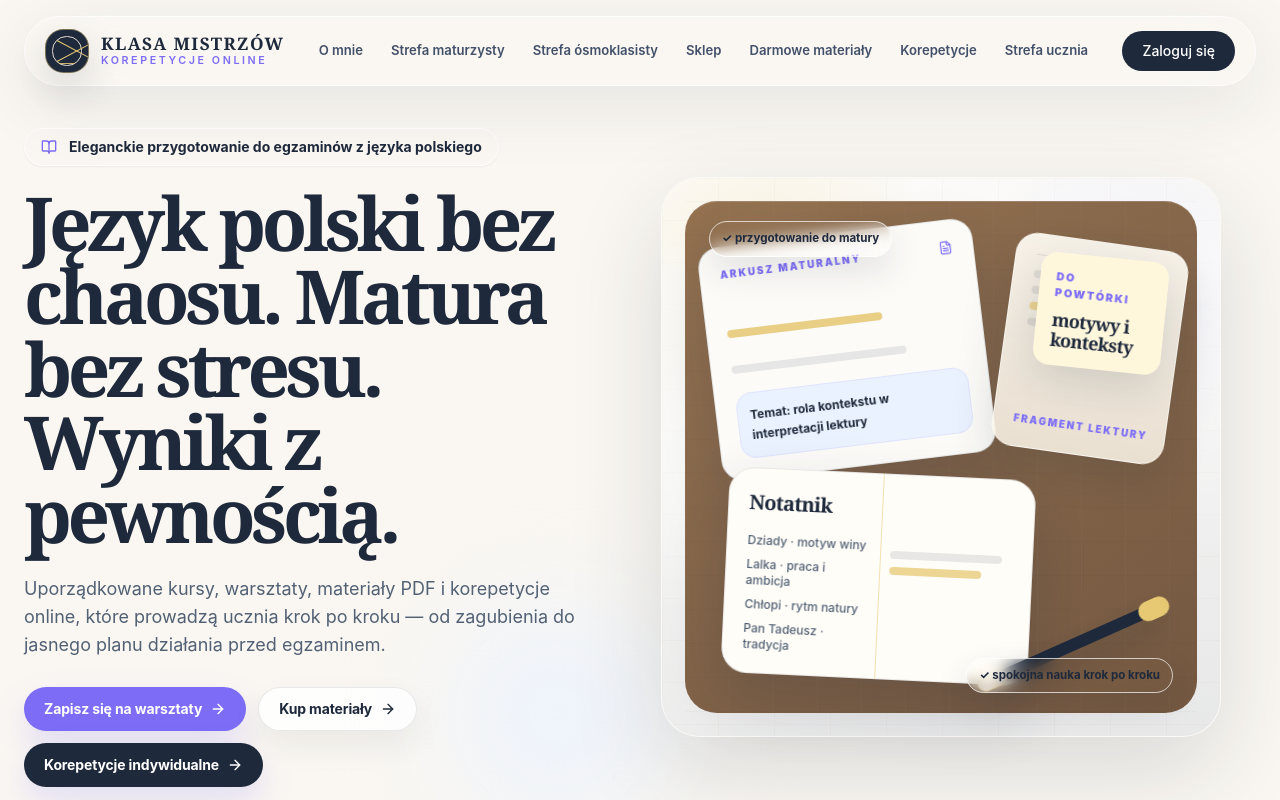
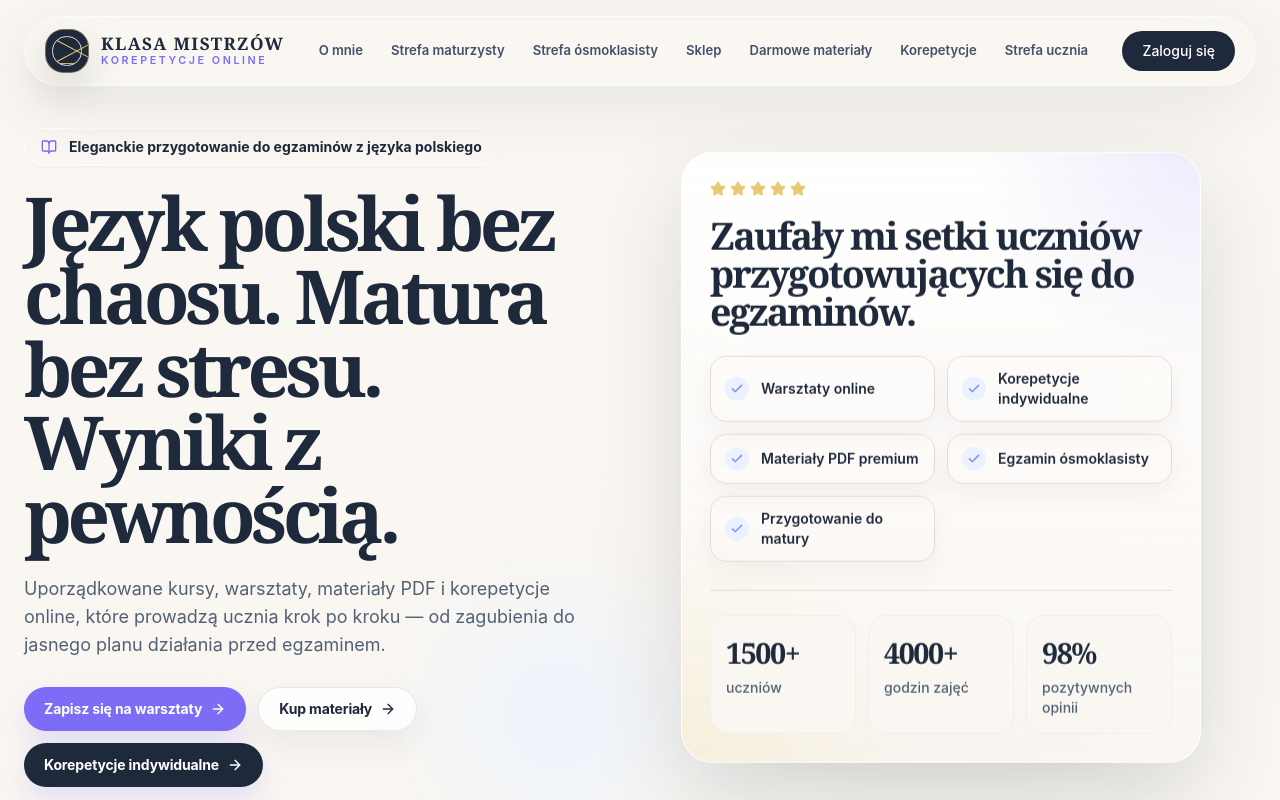
Before and after one commit to TrueWebsite92/klasamistrzow, a React (Vite) app: page / in a window 1280 px wide. Shown: the top 800 px of the page. Built offline with nearby package versions, Linux system fonts and the light colour scheme.

Commit message:
[dyad] Hero redesigned into trust panel - wrote 2 file(s)

```diff
--- a/src/components/klasa-mistrzow-home.tsx
+++ b/src/components/klasa-mistrzow-home.tsx
@@ -23,6 +23,7 @@ import {
   ReceiptText,
   ScrollText,
   Sparkles,
+  Star,
   UserRound,
 } from "lucide-react";
 
@@ -309,91 +310,54 @@ const SoftBackground = () => (
   </div>
 );
 
-const HeroStudyScene = () => (
-  <div className="hero-editorial relative mx-auto mt-8 min-h-[420px] w-full max-w-[560px] lg:mt-0 lg:min-h-[560px]">
-    <div className="absolute inset-x-10 bottom-5 h-24 rounded-[50%] bg-[#1E293B]/12 blur-2xl" />
-    <div className="absolute inset-0 overflow-hidden rounded-[2.4rem] border border-white/70 bg-[#F4EEE4] shadow-[0_34px_95px_rgba(30,41,59,0.14)]">
-      <div className="absolute inset-0 bg-[radial-gradient(circle_at_18%_18%,rgba(231,200,115,0.28),transparent_28%),radial-gradient(circle_at_82%_22%,rgba(124,108,246,0.12),transparent_24%),linear-gradient(145deg,rgba(255,255,255,0.82),rgba(234,242,255,0.42))]" />
-      <div className="absolute inset-0 bg-[linear-gradient(180deg,rgba(255,255,255,0.18),rgba(30,41,59,0.04))]" />
-      <div className="absolute inset-0 opacity-40 [background-image:linear-gradient(90deg,rgba(139,102,66,.08)_1px,transparent_1px),linear-gradient(rgba(139,102,66,.06)_1px,transparent_1px)] [background-size:56px_100%,100%_42px]" />
-      <div className="absolute left-[-8%] top-[12%] h-[58%] w-[52%] rotate-[-8deg] rounded-[2rem] bg-[linear-gradient(180deg,rgba(255,255,255,0.72),rgba(255,255,255,0.18))] blur-xl" />
-      <div className="absolute right-[-10%] top-[8%] h-[52%] w-[46%] rotate-[10deg] rounded-[2rem] bg-[linear-gradient(180deg,rgba(255,255,255,0.58),rgba(255,255,255,0.12))] blur-xl" />
-    </div>
+const HeroTrustPanel = () => (
+  <div className="hero-trust-panel relative mx-auto mt-8 w-full max-w-[520px] lg:mt-0">
+    <div className="absolute inset-x-10 bottom-0 h-16 rounded-[50%] bg-[#1E293B]/10 blur-2xl" />
+    <div className="relative overflow-hidden rounded-[2rem] border border-white/80 bg-[linear-gradient(180deg,rgba(255,255,255,0.92),rgba(250,247,242,0.82))] p-5 shadow-[0_34px_95px_rgba(30,41,59,0.14)] backdrop-blur-2xl sm:p-7">
+      <div className="absolute inset-0 bg-[radial-gradient(circle_at_top_right,rgba(124,108,246,0.12),transparent_28%),radial-gradient(circle_at_bottom_left,rgba(231,200,115,0.18),transparent_30%)]" />
+      <div className="relative">
+        <div className="flex items-center gap-1 text-[#E7C873]">
+          {Array.from({ length: 5 }).map((_, index) => (
+            <Star key={index} className="h-4 w-4 fill-current" />
+          ))}
+        </div>
 
-    <div className="absolute inset-5 rounded-[2rem] bg-[linear-gradient(145deg,rgba(139,102,66,0.92),rgba(111,82,58,0.96))] shadow-[inset_0_1px_0_rgba(255,255,255,0.18)] sm:inset-6">
-      <div className="absolute inset-0 opacity-20 [background-image:linear-gradient(90deg,rgba(255,255,255,.12)_1px,transparent_1px),linear-gradient(rgba(30,41,59,.12)_1px,transparent_1px)] [background-size:44px_100%,100%_34px]" />
-      <div className="absolute right-10 top-10 h-24 w-24 rounded-full bg-[#E7C873]/28 blur-2xl" />
-      <div className="absolute left-10 top-8 h-16 w-28 rounded-full bg-white/10 blur-xl" />
-    </div>
+        <h3 className="mt-5 max-w-md font-serif text-[2rem] font-semibold leading-[1.02] tracking-[-0.05em] text-[#1E293B] sm:text-[2.35rem]">
+          Zaufały mi setki uczniów przygotowujących się do egzaminów.
+        </h3>
 
-    <div className="hero-layer absolute inset-5 sm:inset-6">
-      <div className="hero-page-left absolute left-4 top-7 w-[54%] rotate-[-7deg] rounded-[1.35rem] border border-[#1E293B]/10 bg-[#FCFBF8] p-4 shadow-[0_22px_55px_rgba(30,41,59,0.18)] sm:left-6 sm:top-8 sm:p-5">
-        <div className="mb-3 flex items-center justify-between gap-3">
-          <span className="text-[0.62rem] font-black uppercase tracking-[0.2em] text-[#7C6CF6]">Arkusz maturalny</span>
-          <FileText className="h-3.5 w-3.5 text-[#7C6CF6]" />
+        <div className="mt-6 grid gap-3 sm:grid-cols-2">
+          {[
+            "Warsztaty online",
+            "Korepetycje indywidualne",
+            "Materiały PDF premium",
+            "Egzamin ósmoklasisty",
+            "Przygotowanie do matury",
+          ].map((item) => (
+            <div
+              key={item}
+              className="flex items-center gap-3 rounded-[1rem] border border-[#1E293B]/8 bg-white/72 px-3.5 py-3 shadow-[0_10px_24px_rgba(30,41,59,0.05)]"
+            >
+              <span className="grid h-6 w-6 shrink-0 place-items-center rounded-full bg-[#EAF2FF] text-[#7C6CF6]">
+                <Check className="h-3.5 w-3.5" />
+              </span>
+              <span className="text-sm font-semibold text-[#1E293B]">{item}</span>
+            </div>
+          ))}
         </div>
-        <div className="space-y-2.5">
-          <span className="block h-2 w-full rounded bg-[#1E293B]/14" />
-          <span className="block h-2 w-11/12 rounded bg-[#1E293B]/12" />
-          <span className="block h-2 w-8/12 rounded bg-[#E7C873]/85" />
-          <span className="block h-2 w-10/12 rounded bg-[#1E293B]/12" />
-          <span className="block h-2 w-9/12 rounded bg-[#1E293B]/10" />
+
+        <div className="mt-7 grid gap-3 border-t border-[#1E293B]/8 pt-6 sm:grid-cols-3">
+          {[
+            ["1500+", "uczniów"],
+            ["4000+", "godzin zajęć"],
+            ["98%", "pozytywnych opinii"],
+          ].map(([value, label]) => (
+            <div key={label} className="rounded-[1.15rem] bg-[#FAF7F2] px-4 py-4 shadow-[inset_0_0_0_1px_rgba(30,41,59,0.04)]">
+              <p className="font-serif text-[1.8rem] font-semibold tracking-[-0.05em] text-[#1E293B]">{value}</p>
+              <p className="mt-1 text-sm font-medium text-[#526174]">{label}</p>
+            </div>
+          ))}
         </div>
-        <div className="mt-5 rounded-[1rem] border border-[#7C6CF6]/10 bg-[#EAF2FF] p-3 text-xs font-bold leading-5 text-[#1E293B]">
-          Temat: rola kontekstu w interpretacji lektury
-        </div>
-      </div>
-
-      <div className="hero-book-page absolute right-5 top-10 hidden h-[42%] w-[34%] rotate-[8deg] rounded-[1.4rem] border border-white/45 bg-[linear-gradient(180deg,rgba(255,252,245,0.92),rgba(248,241,228,0.88))] shadow-[0_18px_44px_rgba(30,41,59,0.16)] sm:block">
-        <div className="absolute inset-x-5 top-5 h-px bg-[#1E293B]/10" />
-        <div className="absolute inset-x-5 top-9 space-y-2">
-          <span className="block h-2 w-full rounded bg-[#1E293B]/10" />
-          <span className="block h-2 w-10/12 rounded bg-[#1E293B]/10" />
-          <span className="block h-2 w-11/12 rounded bg-[#E7C873]/70" />
-          <span className="block h-2 w-9/12 rounded bg-[#1E293B]/10" />
-        </div>
-        <div className="absolute bottom-5 left-5 text-[0.62rem] font-black uppercase tracking-[0.18em] text-[#7C6CF6]">
-          fragment lektury
-        </div>
-      </div>
-
-      <div className="hero-notebook absolute bottom-8 left-10 w-[60%] rotate-[3deg] rounded-[1.6rem] border border-[#1E293B]/10 bg-[#FFFDF8] p-4 shadow-[0_26px_62px_rgba(30,41,59,0.2)] sm:p-5">
-        <div className="absolute left-1/2 top-0 h-full w-px bg-[#E7C873]/55" />
-        <div className="grid grid-cols-2 gap-5">
-          <div>
-            <p className="font-serif text-xl font-semibold tracking-[-0.04em] text-[#1E293B]">Notatnik</p>
-            <div className="mt-4 space-y-2 text-xs font-medium text-[#526174]">
-              <p>Dziady · motyw winy</p>
-              <p>Lalka · praca i ambicja</p>
-              <p>Chłopi · rytm natury</p>
-              <p>Pan Tadeusz · tradycja</p>
-            </div>
-          </div>
-          <div className="space-y-2 pt-2">
-            <span className="block h-2 w-full rounded bg-[#1E293B]/12" />
-            <span className="block h-2 w-10/12 rounded bg-[#1E293B]/12" />
-            <span className="block h-2 w-8/12 rounded bg-[#7C6CF6]/26" />
-            <span className="block h-2 w-11/12 rounded bg-[#1E293B]/10" />
-            <span className="block h-2 w-9/12 rounded bg-[#E7C873]/75" />
-          </div>
-        </div>
-      </div>
-
-      <div className="hero-sticky absolute right-8 top-14 w-32 rotate-[6deg] rounded-[1rem] bg-[#FFF7DC] p-4 shadow-[0_16px_40px_rgba(30,41,59,0.14)]">
-        <p className="text-[0.68rem] font-black uppercase tracking-[0.16em] text-[#7C6CF6]">do powtórki</p>
-        <p className="mt-2 font-serif text-lg font-semibold leading-5 tracking-[-0.04em] text-[#1E293B]">motywy i konteksty</p>
-      </div>
-
-      <div className="absolute bottom-16 right-8 h-3 w-44 -rotate-[24deg] rounded-full bg-[#1E293B] shadow-[0_12px_24px_rgba(30,41,59,0.26)]">
-        <span className="absolute -right-3 -top-1 h-5 w-8 rounded-full bg-[#E7C873]" />
-        <span className="absolute -left-5 -top-0.5 h-4 w-8 rounded-full border border-[#E7C873] bg-[#FAF7F2]" />
-      </div>
-
-      <div className="absolute left-6 top-5 rounded-full border border-white/70 bg-white/82 px-3 py-2 text-[0.72rem] font-bold text-[#1E293B] shadow-[0_14px_34px_rgba(30,41,59,0.12)] backdrop-blur">
-        ✓ przygotowanie do matury
-      </div>
-      <div className="absolute bottom-5 right-6 rounded-full border border-white/70 bg-white/82 px-3 py-2 text-[0.72rem] font-bold text-[#1E293B] shadow-[0_14px_34px_rgba(30,41,59,0.12)] backdrop-blur">
-        ✓ spokojna nauka krok po kroku
       </div>
     </div>
   </div>
@@ -420,7 +384,7 @@ const HeroSection = () => (
           <GlownyPrzycisk href="#korepetycje" variant="ghost">Korepetycje indywidualne</GlownyPrzycisk>
         </div>
       </div>
-      <HeroStudyScene />
+      <HeroTrustPanel />
     </div>
   </section>
 );
--- a/src/globals.css
+++ b/src/globals.css
@@ -117,28 +117,8 @@
     animation-delay: 120ms;
   }
 
-  .hero-editorial {
-    perspective: 1400px;
-  }
-
-  .hero-layer {
-    transform-style: preserve-3d;
-  }
-
-  .hero-page-left {
-    animation: hero-page-left 8s ease-in-out infinite;
-  }
-
-  .hero-notebook {
-    animation: hero-notebook 9s ease-in-out infinite;
-  }
-
-  .hero-sticky {
-    animation: hero-sticky 6.5s ease-in-out infinite;
-  }
-
-  .hero-book-page {
-    animation: hero-book-page 10s ease-in-out infinite;
+  .hero-trust-panel {
+    animation: hero-trust-panel 7.5s ease-in-out infinite;
   }
 }
 
@@ -154,42 +134,12 @@
   }
 }
 
-@keyframes hero-page-left {
+@keyframes hero-trust-panel {
   0%, 100% {
-    transform: translateY(0) rotate(-7deg);
+    transform: translateY(0);
   }
 
   50% {
-    transform: translateY(-5px) rotate(-6.2deg);
+    transform: translateY(-6px);
   }
 }
-
-@keyframes hero-notebook {
-  0%, 100% {
-    transform: translateY(0) rotate(3deg);
-  }
-
-  50% {
-    transform: translateY(-4px) rotate(2.4deg);
-  }
-}
-
-@keyframes hero-sticky {
-  0%, 100% {
-    transform: translateY(0) rotate(6deg);
-  }
-
-  50% {
-    transform: translateY(-4px) rotate(5deg);
-  }
-}
-
-@keyframes hero-book-page {
-  0%, 100% {
-    transform: translateY(0) rotate(8deg);
-  }
-
-  50% {
-    transform: translateY(-3px) rotate(7deg);
-  }
-}
```
